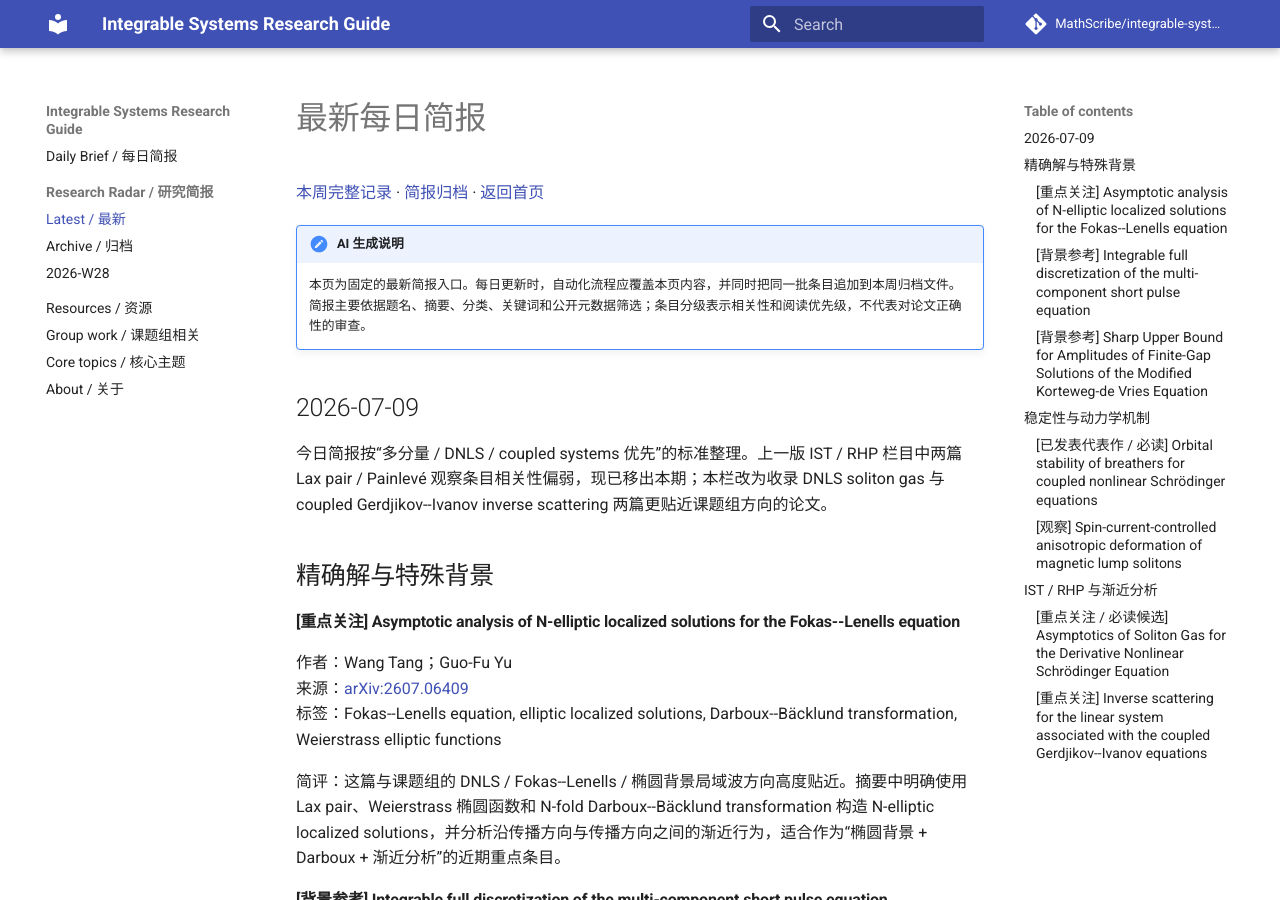
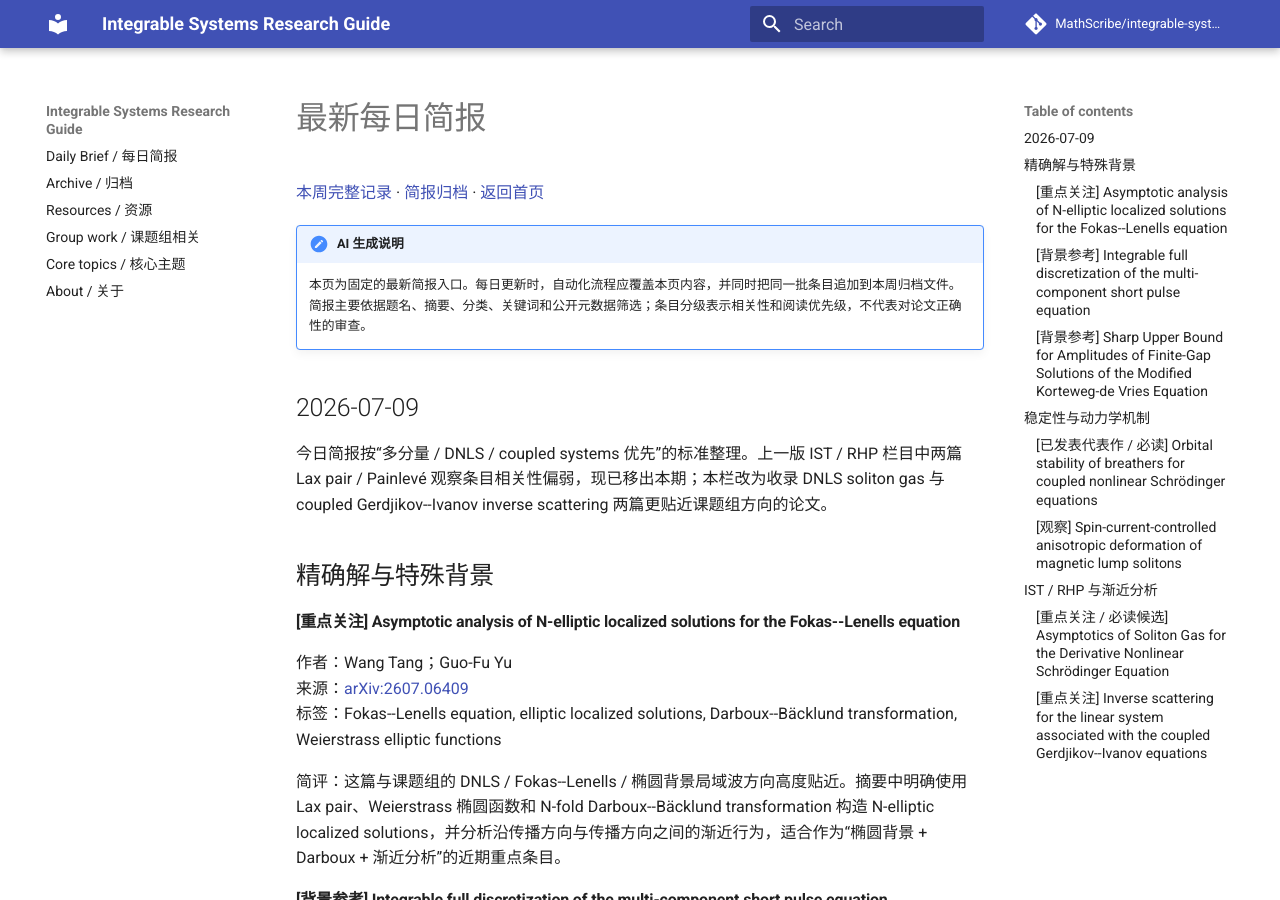
Before and after one commit to MathScribe/integrable-systems-guide, an MkDocs documentation site: the page built from docs/radar/latest.md, in a window 1280 px wide and 900 px high. Built offline with MkDocs 1.6.1 and Material for MkDocs 9.7.7, drawn with Linux system fonts in a browser that asks for light colours; comment, search, counter and statistics services are not loaded.

Commit message:
Simplify radar navigation

```diff
--- a/mkdocs.yml
+++ b/mkdocs.yml
@@ -15,10 +15,7 @@ theme:
 
 nav:
   - Daily Brief / 每日简报: index.md
-  - Research Radar / 研究简报:
-      - Latest / 最新: radar/latest.md
-      - Archive / 归档: radar/index.md
-      - 2026-W28: radar/2026-W28.md
+  - Archive / 归档: radar/index.md
   - Resources / 资源: resources.md
   - Group work / 课题组相关: group-work.md
   - Core topics / 核心主题: topics.md
```
